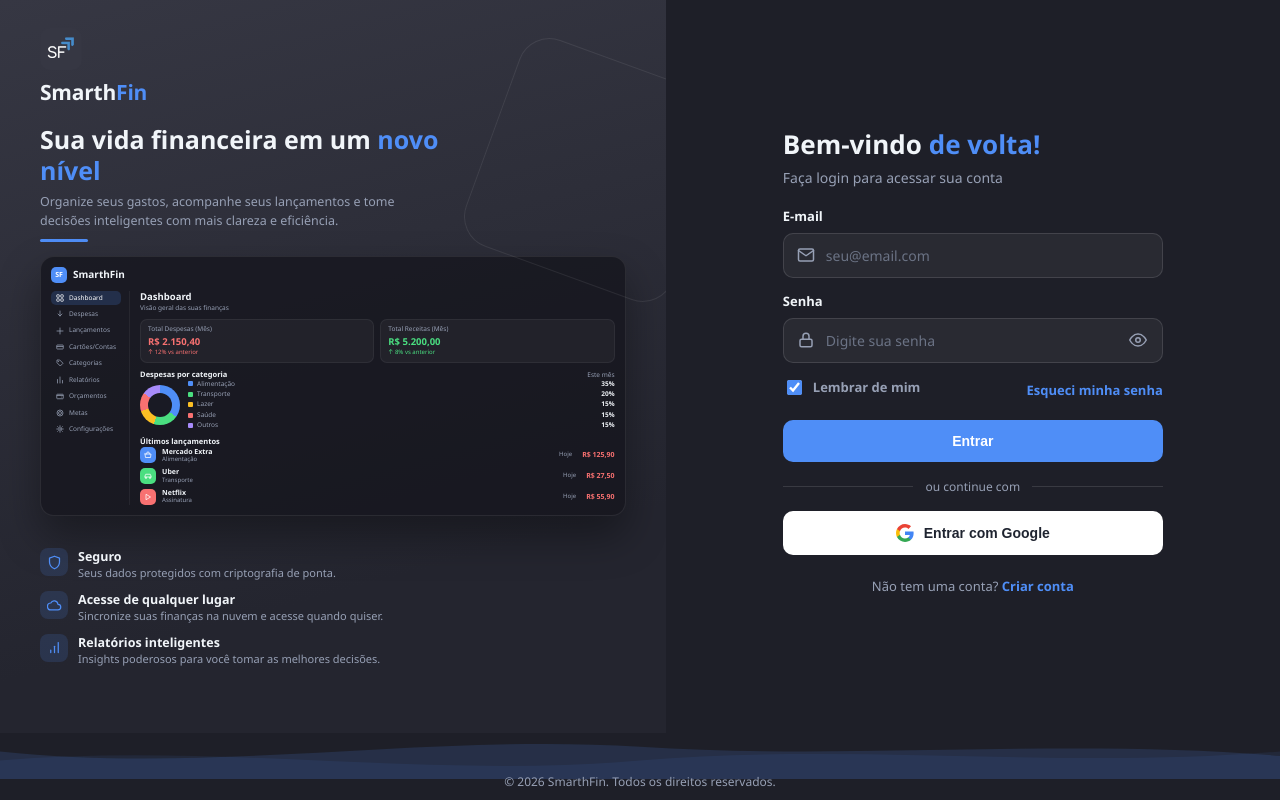
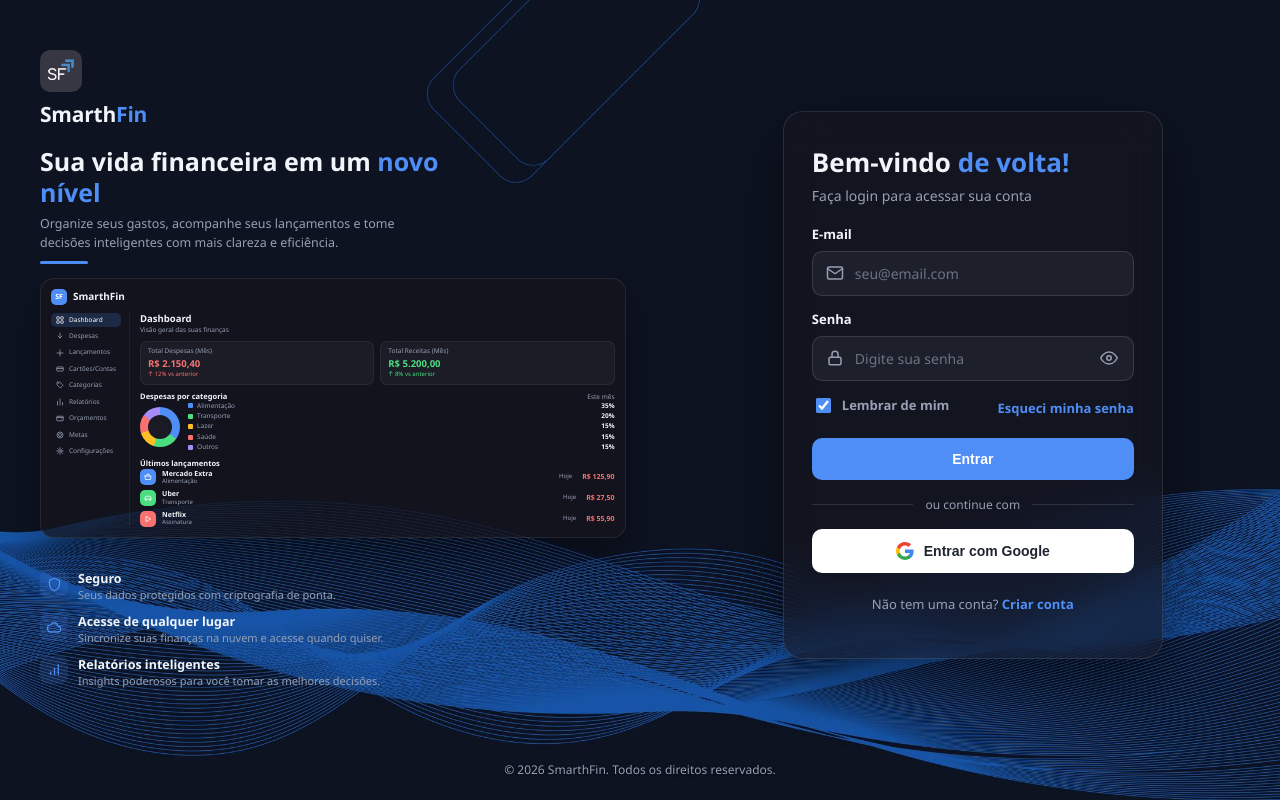
Before and after one commit to Mauricio1104/smarthfin, a plain HTML site: page frontend/index.html in a window 1280 px wide. Drawn offline with Linux system fonts and the light colour scheme.

Commit message:
Refina tela de login/registro: fundo unico com imagem, respiro nas bordas
Substitui o gradiente + onda/forma desenhadas a mao por uma unica imagem
de fundo (otimizada de 4.4MB para ~240KB), aplicada em toda a pagina.
O card do formulario ganha efeito vidro (fundo semi-transparente com
blur) para manter legibilidade sobre a imagem. Adiciona respiro vertical
na pagina para o conteudo nao encostar nas bordas do viewport.

Co-Authored-By: Claude Sonnet 5 <noreply@anthropic.com>

```diff
--- a/frontend/css/auth.css
+++ b/frontend/css/auth.css
@@ -21,6 +21,9 @@ body.auth-body-bg {
   display: flex;
   flex-direction: column;
   font-family: 'Segoe UI', system-ui, -apple-system, sans-serif;
+  padding: 22px 0;
+  box-sizing: border-box;
+  background: #0d0e15 url('../assets/img/background.jpg') center center / cover no-repeat;
 }
 
 .auth-body {
@@ -35,7 +38,6 @@ body.auth-body-bg {
   overflow: hidden;
   flex: 0 0 52%;
   min-width: 0;
-  background: linear-gradient(165deg, var(--auth-left-1) 0%, var(--auth-left-2) 75%);
   padding: 28px 40px 16px;
   display: flex;
   flex-direction: column;
@@ -396,23 +398,10 @@ body.auth-body-bg {
   line-height: 1.35;
 }
 
-.auth-shape {
-  position: absolute;
-  top: 60px;
-  right: -40px;
-  width: 220px;
-  height: 220px;
-  border: 1px solid rgba(255, 255, 255, 0.08);
-  border-radius: 32px;
-  transform: rotate(20deg);
-  pointer-events: none;
-}
-
 /* ---------- Right panel (form) ---------- */
 .auth-panel {
   flex: 1;
   min-width: 0;
-  background: var(--auth-panel-bg);
   display: flex;
   align-items: center;
   justify-content: center;
@@ -424,6 +413,13 @@ body.auth-body-bg {
   width: 100%;
   max-width: 380px;
   color: var(--auth-text);
+  background: rgba(22, 23, 32, 0.6);
+  backdrop-filter: blur(18px);
+  -webkit-backdrop-filter: blur(18px);
+  border: 1px solid rgba(255, 255, 255, 0.1);
+  border-radius: 20px;
+  padding: 32px 28px;
+  box-shadow: 0 24px 60px rgba(0, 0, 0, 0.45);
 }
 
 .auth-card h1 {
@@ -660,29 +656,19 @@ body.auth-body-bg {
   color: var(--auth-text);
 }
 
-/* Footer with wave decoration */
+/* Footer */
 .auth-footer {
   position: relative;
-  padding: 40px 16px 10px;
+  padding: 14px 16px 0;
   text-align: center;
-  overflow: hidden;
   flex-shrink: 0;
 }
 
-.auth-footer svg.wave {
-  position: absolute;
-  top: 0;
-  left: 0;
-  width: 100%;
-  height: 46px;
-  display: block;
-}
-
 .auth-footer p {
-  position: relative;
   margin: 0;
   font-size: 12px;
   color: var(--auth-text-muted);
+  text-shadow: 0 1px 3px rgba(0, 0, 0, 0.6);
 }
 
 @media (max-width: 900px) {
--- a/frontend/index.html
+++ b/frontend/index.html
@@ -13,8 +13,6 @@
     <div class="auth-body">
       <!-- Painel de marca (somente desktop) -->
       <aside class="auth-brand">
-        <div class="auth-shape"></div>
-
         <div class="auth-brand__logo">
           <img src="assets/img/Logo SF.png" alt="SmarthFin" />
           <span class="wordmark">Smarth<span class="accent">Fin</span></span>
@@ -202,10 +200,6 @@
     </div>
 
     <footer class="auth-footer">
-      <svg class="wave" viewBox="0 0 1440 100" preserveAspectRatio="none">
-        <path d="M0,40 C240,90 480,0 720,30 C960,60 1200,10 1440,50 L1440,100 L0,100 Z" fill="rgba(79,142,247,0.15)"/>
-        <path d="M0,60 C240,20 480,100 720,60 C960,20 1200,80 1440,40 L1440,100 L0,100 Z" fill="rgba(79,142,247,0.08)"/>
-      </svg>
       <p>© 2026 SmarthFin. Todos os direitos reservados.</p>
     </footer>
   </div>
```
Also changed, not shown: frontend/register.html (+0 -6 lines), frontend/assets/img/background.jpg (added), 1 other file.
